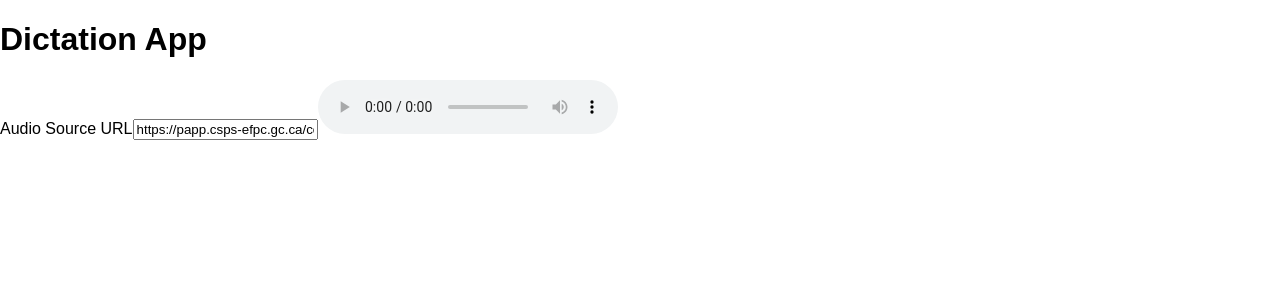
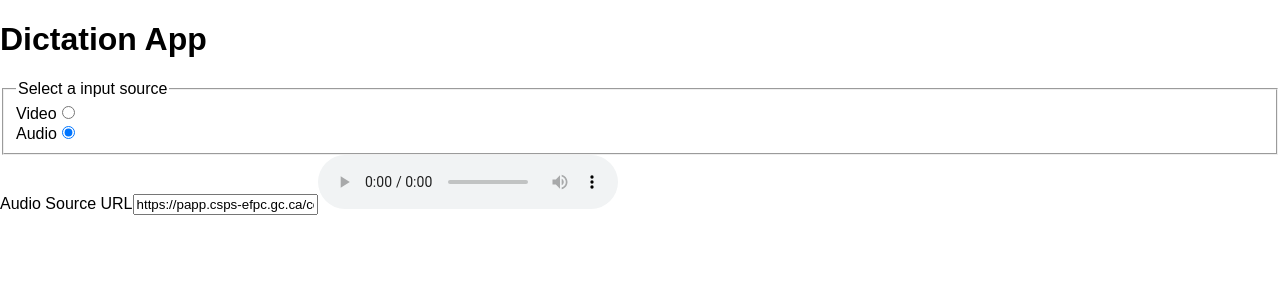
Before and after one commit to bpb54321/dictation-app-react, a React (Create React App) app: page / in a window 1280 px wide. Shown: the top 300 px of the page. Built offline with nearby package versions, Linux system fonts and the light colour scheme.

Commit message:
Added Controls and InputSourceControl

```diff
--- a/src/App.js
+++ b/src/App.js
@@ -1,6 +1,7 @@
-import './App.css';
-import AudioPlayer from './components/AudioPlayer';
-import React from 'react';
+import "./App.css";
+import AudioPlayer from "./components/AudioPlayer";
+import InputSourceControl from "./components/InputSourceControl";
+import React from "react";
 
 class App extends React.Component {
 
@@ -9,9 +10,12 @@ class App extends React.Component {
     return (
       <div className="dictation-app">
         <header className="header">
-          <h1 className="header__heading">Dictation App</h1>
+          <h1 className="header__heading">
+            Dictation App
+          </h1>
         </header>
-        <AudioPlayer/>
+        <InputSourceControl />
+        <AudioPlayer />
       </div>
     );
 
--- a/src/components/AudioPlayer.jsx
+++ b/src/components/AudioPlayer.jsx
@@ -5,6 +5,7 @@ class AudioPlayer extends React.Component {
   constructor(props) {
 
     super();
+
     this.props = props;
 
   }
@@ -27,7 +28,6 @@ class AudioPlayer extends React.Component {
           type="url"
           value={default_source}
         />
-
         <audio
           controls
           id="audio-player"
--- /dev/null
+++ b/src/components/InputSourceControl.js
@@ -0,0 +1,46 @@
+import React from "react";
+
+class InputSourceControl extends React.Component {
+
+  render() {
+
+    return (
+      <fieldset>
+        <legend>
+          Select a input source
+        </legend>
+        <div>
+          <label
+            htmlFor="video"
+          >
+            Video
+          </label>
+          <input
+            id="video"
+            name="input-source"
+            type="radio"
+            value="video"
+          />
+        </div>
+        <div>
+          <label
+            htmlFor="audio"
+          >
+            Audio
+          </label>
+          <input
+            checked
+            id="audio"
+            name="input-source"
+            type="radio"
+            value="audio"
+          />
+        </div>
+      </fieldset>
+    );
+
+  }
+
+}
+
+export default InputSourceControl;
```
Also changed, not shown: src/components/Controls.js (added, +18 -0 lines), .eslintrc.json.
